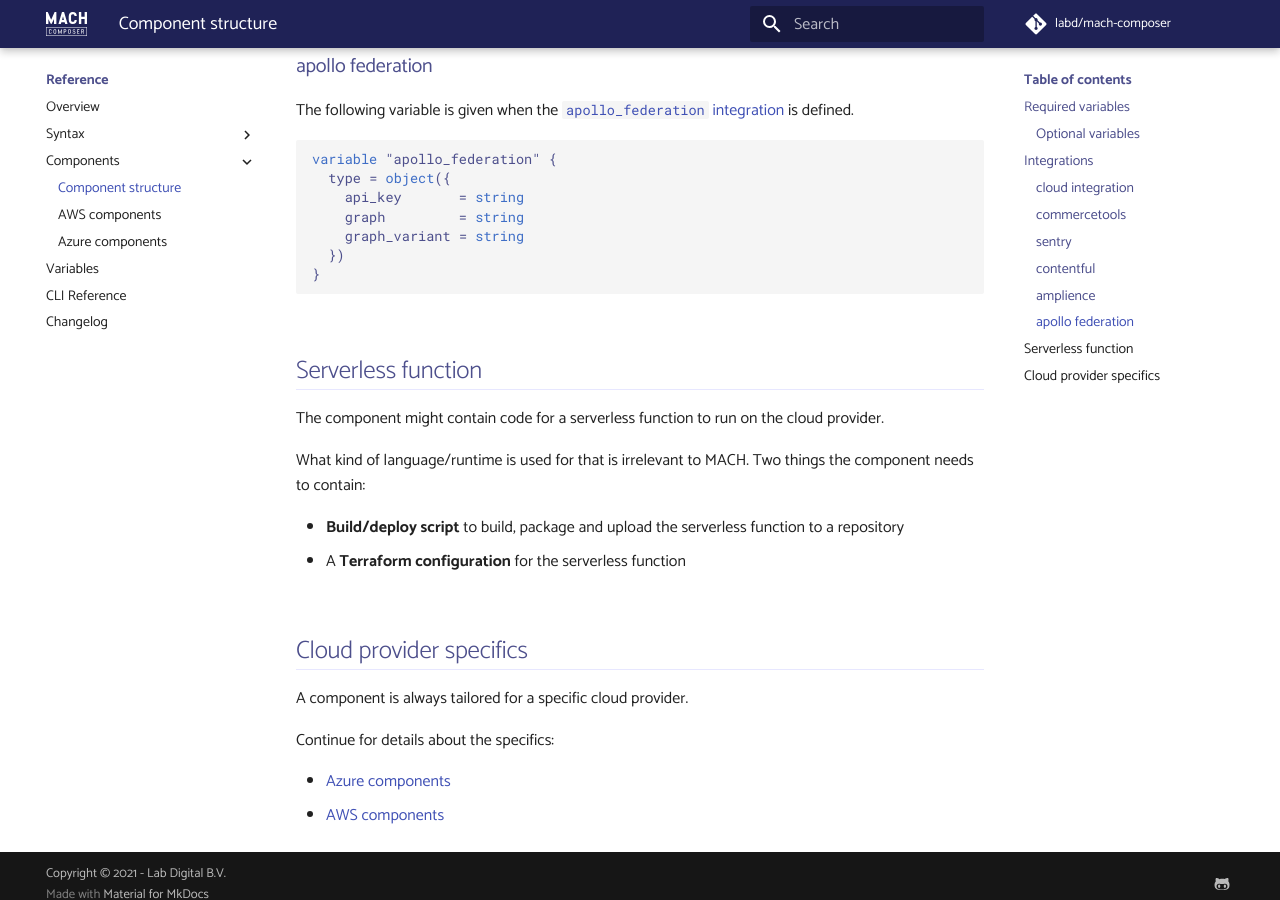
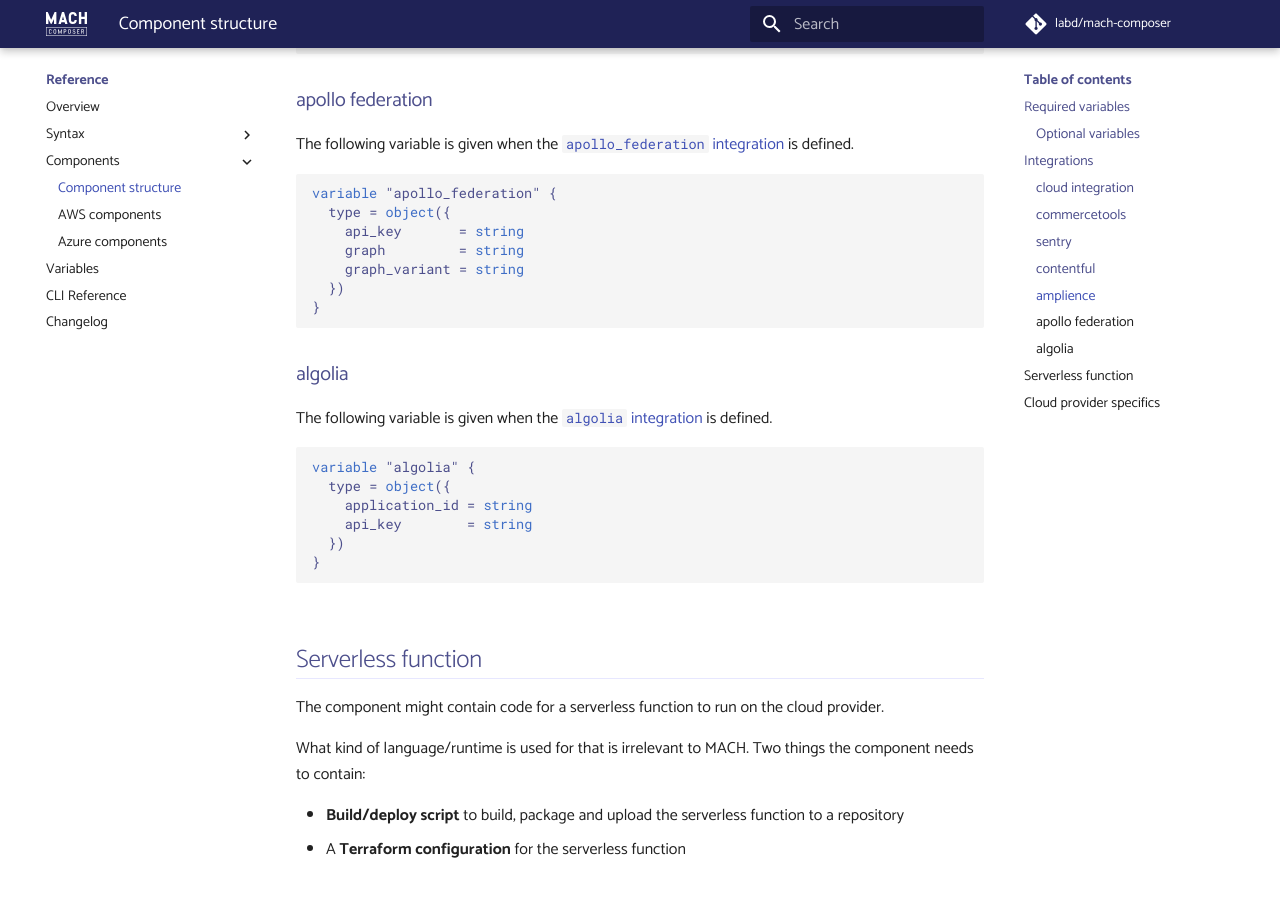
Before and after one commit to mach-composer/mach-composer-cli, an MkDocs documentation site: the page built from docs/src/reference/components/structure.md, in a window 1280 px wide and 900 px high, scrolled down 4004 px. Built offline with MkDocs 1.6.1 and Material for MkDocs 9.7.7, drawn with Linux system fonts in a browser that asks for light colours; a script that is not in the unit is left out; comment, search, counter and statistics services are not loaded.

Commit message:
feat(algolia): implement algolia provider + component integration

````diff
--- a/docs/src/reference/components/structure.md
+++ b/docs/src/reference/components/structure.md
@@ -56,6 +56,7 @@ Available integrations are:
 - `contentful`
 - `amplience`
 - `apollo_federation`
+- `algolia`
 
 By default, integrations are set on the given cloud provider. So when no `integrations` defintion is given, it defaults to `['aws']` in case of an AWS deployment.
 
@@ -191,6 +192,19 @@ variable "apollo_federation" {
 }
 ```
 
+### algolia
+
+The following variable is given when the [`algolia` integration](../../topics/integrations/algolia.md) is defined.
+
+```terraform
+variable "algolia" {
+  type = object({
+    application_id = string
+    api_key        = string
+  })
+}
+```
+
 ## Serverless function
 
 The component might contain code for a serverless function to run on the cloud provider.
````
Also changed, not shown: docs/src/topics/integrations/algolia.md (added, +26 -0 lines), 8 other files.
